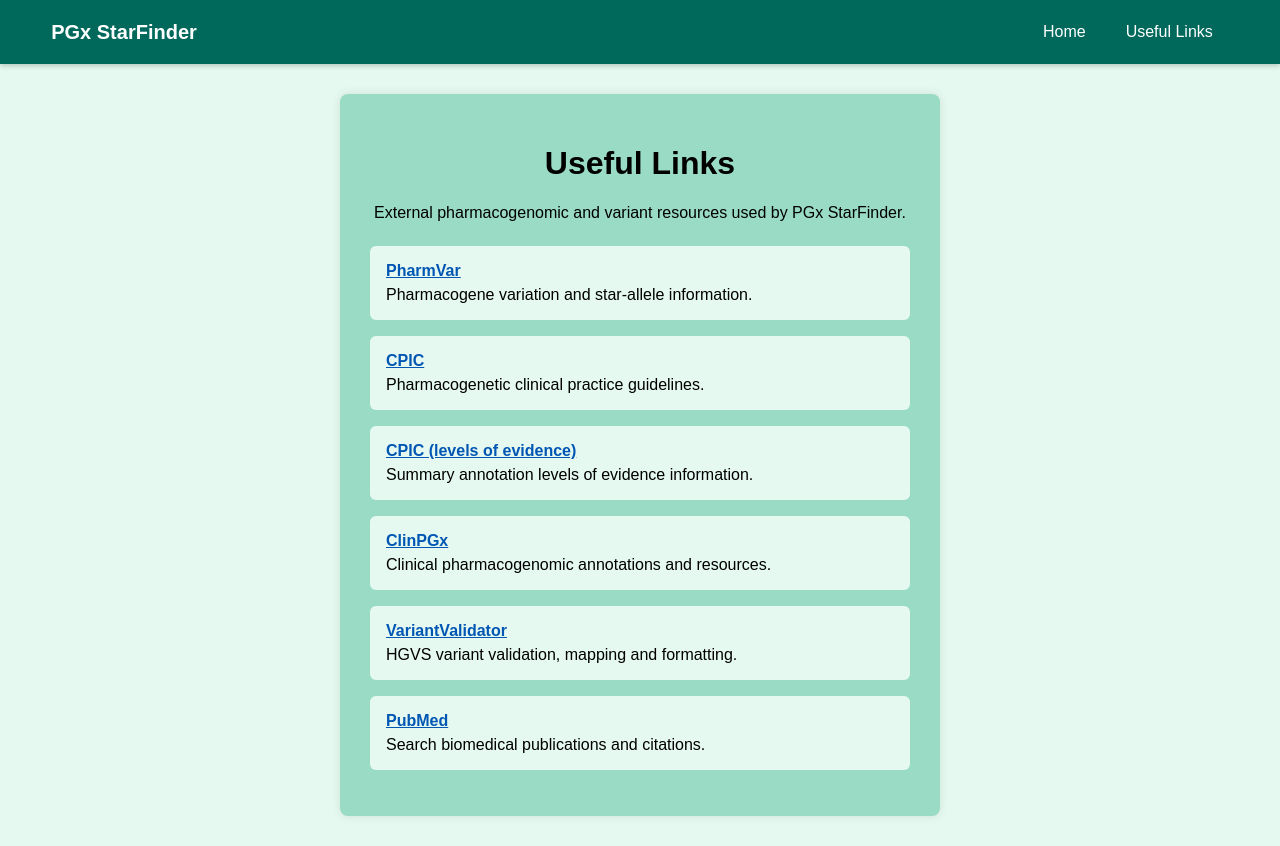
After one commit to Nathania-K/PGx_StarFinder, a Django app: template pgx_starfinder/pgx_starfinder_app/templates/pgx_starfinder/links.html in a window 1280 px wide. The commit adds this page. Run offline with Django 5.2, Linux system fonts and the light colour scheme; the template is opened without the code that fills it, so the values that code supplies are empty.

Commit message:
Merge homepage_setup into API_PharmVar_CPIC
Resolve conflicts in pgx_api.py (keep rsID_Link), views.py (single data_unification import) and results.html (whitespace).

```diff
--- a/pgx_starfinder/pgx_starfinder_app/static/pgx_starfinder/style.css
+++ b/pgx_starfinder/pgx_starfinder_app/static/pgx_starfinder/style.css
@@ -9,21 +9,86 @@ body {
     margin: 0;
     padding: 0;
     display: flex;
-    justify-content: center;
+    flex-direction: column;
+    justify-content: flex-start;
     align-items: center;
     min-height: 100vh;
 }
 
-/* Formats the display container's look and text alighment within. */
+/*---------------------------------------------------*/
+/* Styles the navigation bar at the top of the page. */
+/*---------------------------------------------------*/
+/* Codex assisted. */
+
+.navbar {
+    width: 100%;
+    background-color: #00695c;
+    box-shadow: 0 2px 5px rgba(0, 0, 0, 0.2);
+    position: sticky;
+    top: 0;
+    z-index: 1000;
+}
+
+.navbar-container {
+    width: min(1200px, 92%);
+    margin: 0 auto;
+    min-height: 64px;
+    display: flex;
+    align-items: center;
+    justify-content: space-between;
+}
+
+.navbar-brand {
+    color: white;
+    font-size: 1.25rem;
+    font-weight: bold;
+    text-decoration: none;
+}
+
+.navbar-nav {
+    display: flex;
+    gap: 8px;
+    margin: 0;
+    padding: 0;
+    list-style: none;
+}
+
+.nav-link {
+    display: block;
+    color: white;
+    padding: 12px 16px;
+    border-radius: 5px;
+    text-decoration: none;
+}
+
+.nav-link:hover,
+.nav-link:focus-visible {
+    background-color: #004d40;
+}
+
+
+/*---------------------------------------------------*/
+/* Formats the container display and text within.    */
+/*---------------------------------------------------*/
+
 .container {
     background: rgb(153, 219, 196);
     padding: 30px;
+    margin: 30px auto;
     border-radius: 8px;
     box-shadow: 0px 0px 10px rgba(0, 0, 0, 0.1);
     width: min(600px, 90%);
     box-sizing: border-box;
     text-align: center;
 }
+
+/* Widens the results page container and left aligns its content. */
+.container-wide {
+    width: 98%;
+    margin: 30px 0;
+    text-align: left;
+}
+
 
 /* Formats colour and spacing between each <h2> heading in .htmls. */
 h2 {
@@ -127,3 +201,74 @@ button:hover {
     text-align: left;
     vertical-align: top;
 }
+
+/*---------------------------------------------------*/
+/* Formats the display the links.html                */
+/*---------------------------------------------------*/
+
+/* Justifies text in table cells for better readability. */
+.useful-links {
+    margin: 24px 0 0;
+    padding: 0;
+    list-style: none;
+    text-align: left;
+}
+
+.useful-links li {
+    margin-bottom: 16px;
+    padding: 16px;
+    background-color: #e5f9f1;
+    border-radius: 6px;
+}
+
+.useful-links a {
+    color: #0056b3;
+    font-weight: bold;
+}
+
+.useful-links p {
+    margin: 6px 0 0;
+}
+
+
+/*---------------------------------------------------*/
+/* Formats the display of the guideline tables       */
+/*---------------------------------------------------*/
+/* Codex assisted.
+
+/* Uses the specified widths for the guideline table columns. */
+.guideline-table {
+    table-layout: fixed;
+}
+
+/* Column widths should add up to 100%. */
+.guideline-title-column {
+    width: 20%;
+}
+
+.guideline-source-column {
+    width: 15%;
+}
+
+.guideline-summary-column {
+    width: 50%;
+}
+
+.guideline-citation-column {
+    width: 15%;
+}
+
+/* Prevents long citation URLs from widening the column. */
+.guideline-table td {
+    overflow-wrap: anywhere;
+    word-break: break-word;
+}
+
+.guideline-citations a {
+    display: block;
+    overflow-wrap: anywhere;
+}
+
+.guideline-citations a + a {
+    margin-top: 8px;
+}
--- /dev/null
+++ b/pgx_starfinder/pgx_starfinder_app/templates/pgx_starfinder/base.html
@@ -0,0 +1,60 @@
+<!-- ========================================================================== -->
+<!-- Sets up base .html to be resused by .htmls in PGx_StarFinder               -->
+<!-- ========================================================================== -->
+{% load static %}
+<!DOCTYPE html>
+<html lang="en">
+
+<!-- ========================================================================== -->
+<!-- Set-up MetaData & Provide Page Heading                                     -->
+<!-- ========================================================================== -->
+<head>
+    <meta charset="UTF-8">
+    <meta name="viewport" content="width=device-width, initial-scale=1.0">
+
+    <title>{% block title %}PGx_StarFinder{% endblock %}</title>
+
+<!-- ========================================================================== -->
+<!-- Format External Resources                                                  -->
+<!-- ========================================================================== -->
+    <link
+        rel="stylesheet"
+        href="{% static 'pgx_starfinder/style.css' %}"
+    >
+
+    {% block extra_head %}{% endblock %}
+</head>
+<!-- ========================================================================== -->
+<!-- Incorporate a navigation bar into the app                                  -->
+<!-- ========================================================================== -->
+<body>
+    <nav class="navbar" aria-label="Main navigation">
+        <div class="navbar-container">
+            <a class="navbar-brand" href="{% url 'home' %}">
+                PGx StarFinder
+            </a>
+
+            <ul class="navbar-nav">
+                <li>
+                    <a class="nav-link" href="{% url 'home' %}">
+                        Home
+                    </a>
+                </li>
+
+                <li>
+                    <a class="nav-link" href="{% url 'links' %}">
+                        Useful Links
+                    </a>
+                </li>
+            </ul>
+        </div>
+    </nav>
+
+    <main class="container{% block container_class %}{% endblock %}">
+        {% block content %}{% endblock %}
+    </main>
+
+    {% block extra_scripts %}{% endblock %}
+</body>
+
+</html>
--- /dev/null
+++ b/pgx_starfinder/pgx_starfinder_app/templates/pgx_starfinder/links.html
@@ -0,0 +1,69 @@
+{% extends "pgx_starfinder/base.html" %}
+
+{% block title %}Useful Links | PGx StarFinder{% endblock %}
+
+{% block content %}
+
+<h1>Useful Links</h1>
+
+    <p>
+        External pharmacogenomic and variant resources used by
+        PGx StarFinder.
+    </p>
+
+    <ul class="useful-links">
+        <li>
+            <a href="https://www.pharmvar.org/"
+               target="_blank"
+               rel="noopener noreferrer">
+                PharmVar
+            </a>
+            <p>Pharmacogene variation and star-allele information.</p>
+        </li>
+
+        <li>
+            <a href="https://www.clinpgx.org/cpic"
+               target="_blank"
+               rel="noopener noreferrer">
+                CPIC
+            </a>
+            <p>Pharmacogenetic clinical practice guidelines.</p>
+        </li>
+
+                <li>
+            <a href="https://www.clinpgx.org/page/clinAnnLevels"
+               target="_blank"
+               rel="noopener noreferrer">
+                CPIC (levels of evidence)
+            </a>
+            <p>Summary annotation levels of evidence information.</p>
+        </li>
+
+        <li>
+            <a href="https://www.clinpgx.org/"
+               target="_blank"
+               rel="noopener noreferrer">
+                ClinPGx
+            </a>
+            <p>Clinical pharmacogenomic annotations and resources.</p>
+        </li>
+
+        <li>
+            <a href="https://variantvalidator.org/"
+               target="_blank"
+               rel="noopener noreferrer">
+                VariantValidator
+            </a>
+            <p>HGVS variant validation, mapping and formatting.</p>
+        </li>
+
+        <li>
+            <a href="https://pubmed.ncbi.nlm.nih.gov/"
+               target="_blank"
+               rel="noopener noreferrer">
+                PubMed
+            </a>
+            <p>Search biomedical publications and citations.</p>
+        </li>
+    </ul>
+{% endblock %}
```
Also changed, not shown: other parts of pgx_starfinder/pgx_starfinder_app/static/pgx_starfinder/style.css (+28 -19 lines), docs/credentials.md (added, +3 -0 lines), docs/docker.md (added, +3 -0 lines), docs/index.md (added, +4 -0 lines), docs/installation.md (added, +3 -0 lines), docs/logging.md (added, +3 -0 lines), docs/technical.md (added, +3 -0 lines), docs/testing.md (added, +3 -0 lines), docs/user-guide.md (added, +3 -0 lines), mkdocs.yml (added, +28 -0 lines), pgx_starfinder/pgx_starfinder_app/pgx_api.py (+7 -3 lines), pgx_starfinder/pgx_starfinder_app/templates/pgx_starfinder/index.html (+12 -60 lines), pgx_starfinder/pgx_starfinder_app/templates/pgx_starfinder/results.html (+45 -55 lines), pgx_starfinder/pgx_starfinder_app/urls.py (+10 -5 lines), 1 more files, 1 other file.
